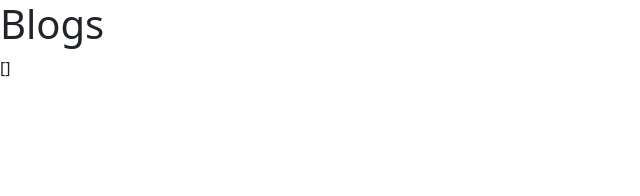
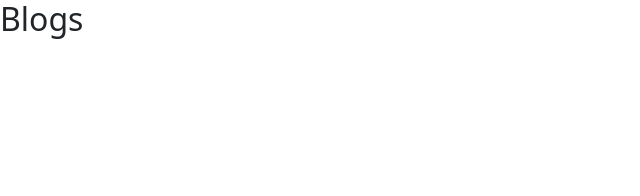
Before and after one commit to bartkl/bartkl.github.io, a Jekyll site: the page built from blogs.html, in a window 1280 px wide. Shown: the top 196 px of the page, without its empty margins (0-640 px from the left). Built offline with Jekyll 4.4.1, drawn with Linux system fonts in a browser that asks for light colours.

Commit message:
Debugging

```diff
--- a/_layouts/music-album-list.html
+++ b/_layouts/music-album-list.html
@@ -46,7 +46,7 @@ layout: default
             <div class="row pt-2">
               <div class="album-info">
                 <div class="album-rating">
-                  {% render "★" for range(1..album.rating) %}
+                  {% for i in (1..album.rating) %}★{% endfor %}
                 </div>
                 <div class="album-description"><p>{{ album.description }}</p></div>
               </div>
--- a/blogs.html
+++ b/blogs.html
@@ -3,9 +3,8 @@ layout: default
 title: Home
 ---
 
-<h1>Blogs</h1>
+<h2>Blogs</h2>
 
-{{ site.posts | inspect }}
 <nav id="blog-items">
   <ul>
     {% for post in site.posts %}
```
